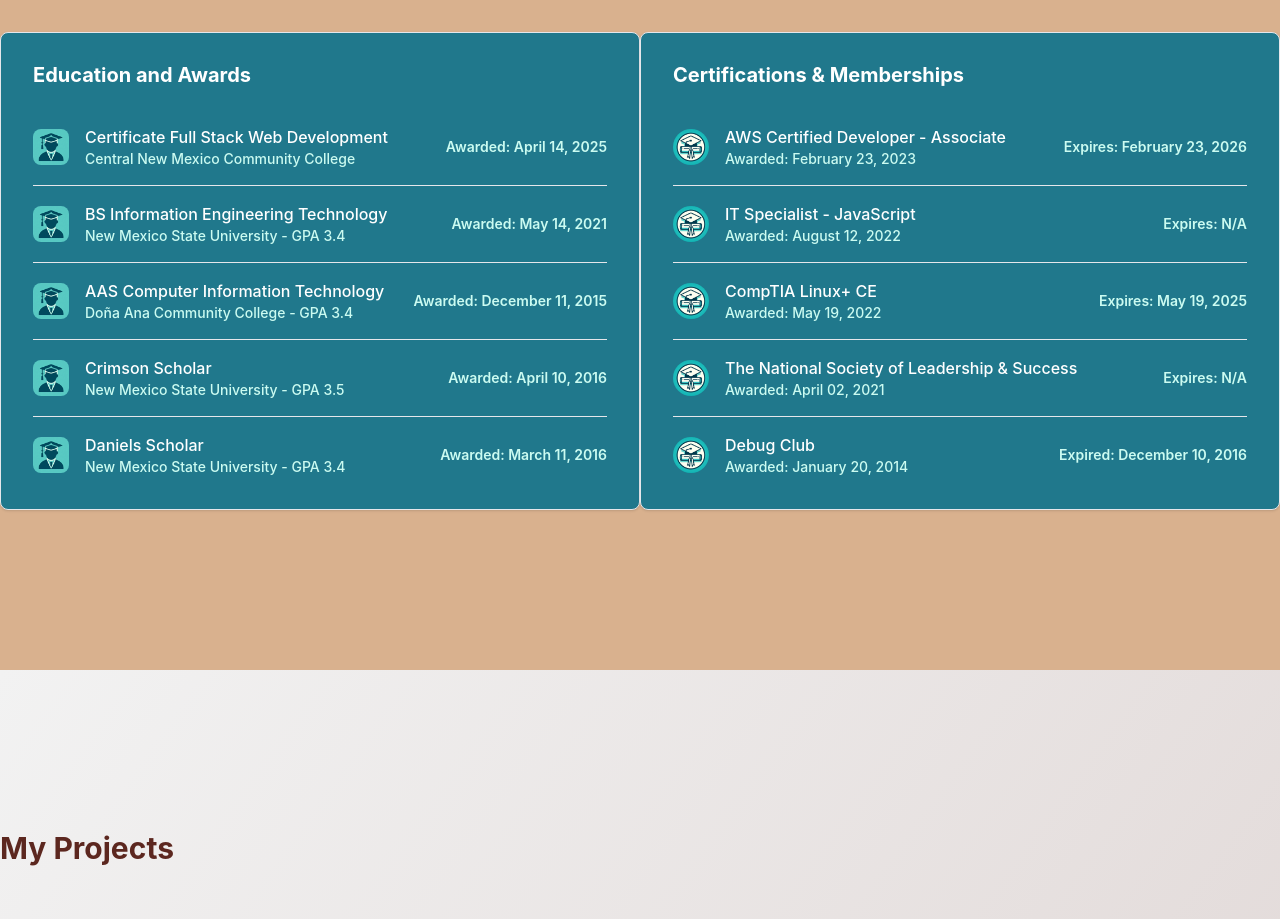
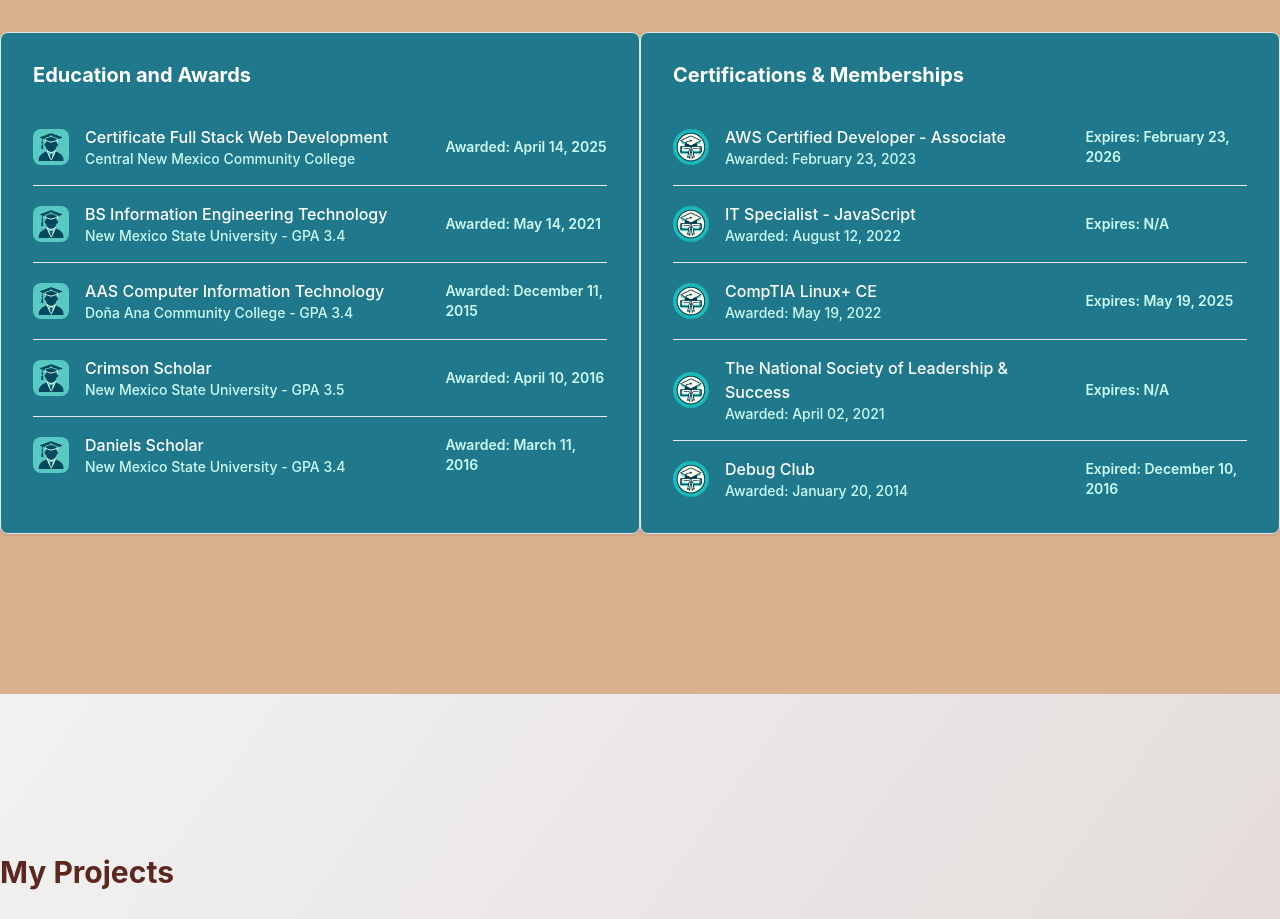
Before and after one commit to Chris-Davila/Chris-webDev-for-hire, a website built with Vite: page index.html in a window 1280 px wide. Shown: the part 2020-2939 px from the top of the page. Built offline with nearby package versions, Linux system fonts and the light colour scheme.

Commit message:
Updated the Accomplishments Section

```diff
--- a/index.html
+++ b/index.html
@@ -132,91 +132,91 @@
 				<div class="flow-root">
 					<ul role="list" class="divide-y divide-gray-200">
 						<li class="py-3 sm:py-4">
-							<div class="flex items-center">
-								<div class="shrink-0">
+							<div class="flex items-center max-lg:justify-between">
+								<div class="shrink-0 max-w-xs">
 									<img src="/graduation_cap.png" alt="Grad Cap" class="w-9 h-auto object-cover rounded-lg"/>
 								</div>
-								<div class="flex-1 min-w-0 ms-4">
-									<p class="text-base font-medium truncate text-white">
+								<div class="grow shrink ms-4 sm:shrink-0 min-w-0 basis-2/3 lg:basis-3/5">
+									<p class="text-base font-medium text-white">
 										Certificate Full Stack Web Development
 									</p>
-									<p class="text-sm font-medium text-teal-100 truncate">
+									<p class="text-sm font-medium text-teal-100">
 										Central New Mexico Community College
 									</p>
 								</div>
-								<div class="inline-flex items-center text-sm font-semibold text-teal-100">
+								<div class="inline-flex ms-4 items-center text-sm min-w-0 basis-1/3 lg:basis-2/5 font-semibold text-teal-100">
 									Awarded: April 14, 2025
 								</div>
 							</div>
 						</li>
 						<li class="py-3 sm:py-4">
-							<div class="flex items-center ">
-								<div class="shrink-0">
+							<div class="flex items-center max-lg:justify-between">
+								<div class="shrink-0 max-w-xs">
 									<img class="w-9 h-auto object-cover rounded-lg" src="/graduation_cap.png" alt="Grad Cap">
 								</div>
-								<div class="flex-1 min-w-0 ms-4">
-									<p class="text-base font-medium truncate text-white">
+								<div class="grow shrink ms-4 sm:shrink-0 min-w-0 basis-2/3 lg:basis-3/5">
+									<p class="text-base font-medium text-white">
 										BS Information Engineering Technology
 									</p>
-									<p class="text-sm font-medium text-teal-100 truncate">
+									<p class="text-sm font-medium text-teal-100">
 										New Mexico State University - GPA 3.4
 									</p>
 								</div>
-								<div class="inline-flex items-center text-sm font-semibold text-teal-100">
+								<div class="inline-flex ms-4 items-center text-sm min-w-0 basis-1/3 lg:basis-2/5 font-semibold text-teal-100">
 									Awarded: May 14, 2021
 								</div>
 							</div>
 						</li>
 						<li class="py-3 sm:py-4">
-							<div class="flex items-center">
-								<div class="shrink-0">
+							<div class="flex items-center max-lg:justify-between">
+								<div class="shrink-0 max-w-xs">
 									<img class="w-9 h-auto object-cover rounded-lg" src="/graduation_cap.png" alt="Grad Cap">
 								</div>
-								<div class="flex-1 min-w-0 ms-4">
-									<p class="text-base font-medium truncate text-white">
+								<div class="grow shrink ms-4 sm:shrink-0 min-w-0 basis-2/3 lg:basis-3/5">
+									<p class="text-base font-medium text-white">
 										AAS Computer Information Technology
 									</p>
-									<p class="text-sm font-medium text-teal-100 truncate">
+									<p class="text-sm font-medium text-teal-100">
 										Doña Ana Community College - GPA 3.4
 									</p>
 								</div>
-								<div class="inline-flex items-center text-sm font-semibold text-teal-100">
+								<div class="inline-flex ms-4 items-center text-sm min-w-0 basis-1/3 lg:basis-2/5 font-semibold text-teal-100">
 									Awarded: December 11, 2015
 								</div>
 							</div>
 						</li>
 						<li class="py-3 sm:py-4">
-							<div class="flex items-center ">
-								<div class="shrink-0">
+							<div class="flex items-center max-lg:justify-between">
+								<div class="shrink-0 max-w-xs">
 									<img class="w-9 h-auto object-cover rounded-lg" src="/graduation_cap.png" alt="Grad Cap">
 								</div>
-								<div class="flex-1 min-w-0 ms-4">
-									<p class="text-base font-medium truncate text-white">
+								<div class="grow shrink ms-4 sm:shrink-0 min-w-0 basis-2/3 lg:basis-3/5">
+									<p class="text-base font-medium text-white">
 										Crimson Scholar
 									</p>
-									<p class="text-sm font-medium text-teal-100 truncate">
+									<p class="text-sm font-medium text-teal-100">
 										New Mexico State University - GPA 3.5
 									</p>
 								</div>
-								<div class="inline-flex items-center text-sm font-semibold text-teal-100">
+								<div class="inline-flex ms-4 items-center text-sm min-w-0 basis-1/3 lg:basis-2/5 font-semibold text-teal-100">
 									Awarded: April 10, 2016
 								</div>
 							</div>
 						</li>
 						<li class="pt-3 pb-0 sm:pt-4">
-							<div class="flex items-center ">
-								<div class="shrink-0">
+							<div class="flex items-center max-lg:justify-between">
+								<div class="shrink-0 max-w-xs">
 									<img class="w-9 h-auto object-cover rounded-lg" src="/graduation_cap.png" alt="Grad Cap">
 								</div>
-								<div class="flex-1 min-w-0 ms-4">
-									<p class="text-base font-medium truncate text-white">
+								<div class="grow shrink ms-4 sm:shrink-0 min-w-0 basis-2/3 lg:basis-3/5">
+									<p class="text-base font-medium text-white">
 										Daniels Scholar
 									</p>
-									<p class="text-sm font-medium text-teal-100 truncate">
+									<p class="text-sm font-medium text-teal-100">
 										New Mexico State University - GPA 3.4
 									</p>
 								</div>
-								<div class="inline-flex items-center text-sm font-semibold text-teal-100">
+								<div class="inline-flex ms-4 items-center text-sm min-w-0 basis-1/3 lg:basis-2/5 font-semibold text-teal-100">
 									Awarded: March 11, 2016
 								</div>
 							</div>
@@ -231,90 +231,90 @@
 					<ul role="list" class="divide-y divide-gray-200">
 						<li class="py-3 sm:py-4">
 							<div class="flex items-center">
-								<div class="shrink-0">
+								<div class="shrink-0 max-w-xs">
 									<img class="w-9 h-auto object-cover rounded-full" src="/diploma.png" alt="Diploma image">
 								</div>
-								<div class="flex-1 min-w-0 ms-4">
-									<p class="text-base font-medium truncate text-white">
+								<div class="grow shrink ms-4 sm:shrink-0 min-w-0 basis-2/3 lg:basis-3/5">
+									<p class="text-base font-medium text-white">
 										AWS Certified Developer - Associate
 									</p>
-									<p class="text-sm font-medium truncate text-teal-100">
+									<p class="text-sm font-medium text-teal-100">
 										Awarded: February 23, 2023
 									</p>
 								</div>
-								<div class="inline-flex items-center text-sm font-semibold text-teal-100">
+								<div class="inline-flex items-center text-sm ms-4 basis-1/3 lg:basis-2/5 min-w-0 font-semibold text-teal-100">
 									Expires: February 23, 2026
 								</div>
 							</div>
 						</li>
 						<li class="py-3 sm:py-4">
-							<div class="flex items-center ">
-								<div class="shrink-0">
+							<div class="flex items-center">
+								<div class="shrink-0 max-w-xs">
 									<img class="w-9 h-auto object-cover rounded-full" src="/diploma.png" alt="Diploma image">
 								</div>
-								<div class="flex-1 min-w-0 ms-4">
-									<p class="text-base font-medium truncate text-white">
+								<div class="grow shrink ms-4 sm:shrink-0 min-w-0 basis-2/3 lg:basis-3/5">
+									<p class="text-base font-medium text-white">
 										IT Specialist - JavaScript
 									</p>
-									<p class="text-sm font-medium truncate text-teal-100">
+									<p class="text-sm font-medium text-teal-100">
 										Awarded: August 12, 2022
 									</p>
 								</div>
-								<div class="inline-flex items-center text-sm font-semibold text-teal-100">
+								<div class="inline-flex items-center ms-4 basis-1/3 lg:basis-2/5 text-sm min-w-0 font-semibold text-teal-100">
 									Expires: N/A
 								</div>
 							</div>
 						</li>
 						<li class="py-3 sm:py-4">
 							<div class="flex items-center">
-								<div class="shrink-0">
+								<div class="shrink-0 max-w-xs">
 									<img class="w-9 h-auto object-cover rounded-full" src="/diploma.png" alt="Diploma image">
 								</div>
-								<div class="flex-1 min-w-0 ms-4">
-									<p class="text-base font-medium truncate text-white">
+								<div class="grow shrink ms-4 sm:shrink-0 min-w-0 basis-2/3 lg:basis-3/5">
+									<p class="text-base font-medium text-white">
 										CompTIA Linux+ CE
 									</p>
-									<p class="text-sm font-medium truncate text-teal-100">
+									<p class="text-sm font-medium text-teal-100">
 										Awarded: May 19, 2022
 									</p>
 								</div>
-								<div class="inline-flex items-center text-sm font-semibold text-teal-100">
+								<div class="inline-flex items-center text-sm basis-1/3 lg:basis-2/5 ms-4 min-w-0 font-semibold text-teal-100">
 									Expires: May 19, 2025
 								</div>
 							</div>
 						</li>
 						<li class="py-3 sm:py-4">
-							<div class="flex items-center ">
-								<div class="shrink-0">
+							<div class="flex items-center">
+								<div class="shrink-0 max-w-xs">
 									<img class="w-9 h-auto object-cover rounded-full" src="/diploma.png" alt="Diploma image">
 								</div>
-								<div class="flex-1 min-w-0 ms-4">
-									<p class="text-base font-medium truncate text-white">
+								<div class="grow shrink ms-4 sm:shrink-0 min-w-0 basis-2/3 lg:basis-3/5">
+									<p class="text-base font-medium text-white">
 										The National Society of Leadership & Success
 									</p>
-									<p class="text-sm font-medium text-teal-100 truncate">
+									<p class="text-sm font-medium text-teal-100">
 										Awarded: April 02, 2021
 									</p>
 								</div>
-								<div class="inline-flex items-center text-sm font-semibold text-teal-100">
+								<div class="inline-flex items-center text-sm ms-4 basis-1/3 lg:basis-2/5 min-w-0 font-semibold text-teal-100">
 									Expires: N/A
 								</div>
 							</div>
 						</li>
 						<li class="pt-3 pb-0 sm:pt-4">
-							<div class="flex items-center ">
-								<div class="shrink-0">
+							<div class="flex items-center">
+								<div class="shrink-0 max-w-xs">
 									<img class="w-9 h-auto object-cover rounded-full" src="/diploma.png" alt="Diploma image">
 								</div>
-								<div class="flex-1 min-w-0 ms-4">
-									<p class="text-base font-medium text-white truncate">
+								<div class="grow shrink ms-4 sm:shrink-0 min-w-0 basis-2/3 lg:basis-3/5">
+									<p class="text-base font-medium text-white">
 										Debug Club
 									</p>
-									<p class="text-sm font-medium text-teal-100 truncate">
+									<p class="text-sm font-medium text-teal-100">
 										Awarded: January 20, 2014
 									</p>
 								</div>
-								<div class="inline-flex items-center text-sm font-semibold text-teal-100">
+								<div class="inline-flex items-center text-sm ms-4 min-w-0 basis-1/3 lg:basis-2/5 font-semibold text-teal-100">
 									Expired: December 10, 2016
 								</div>
 							</div>
```
